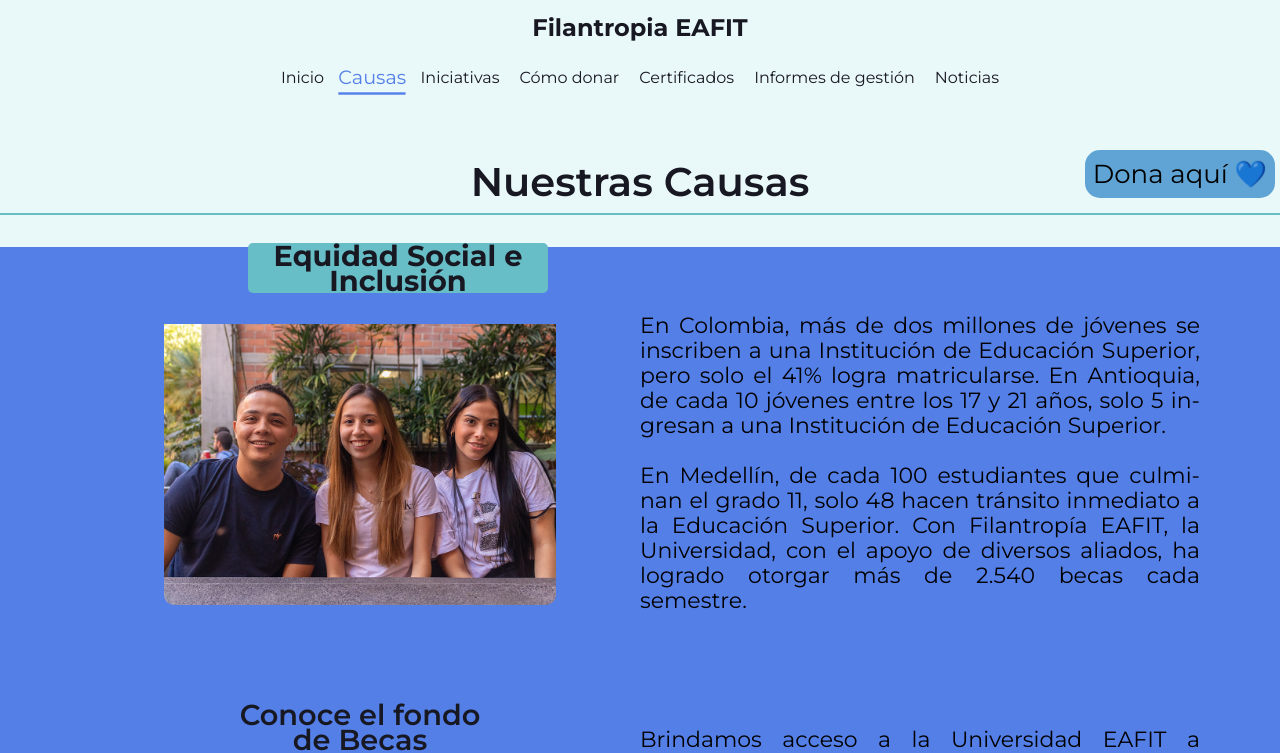
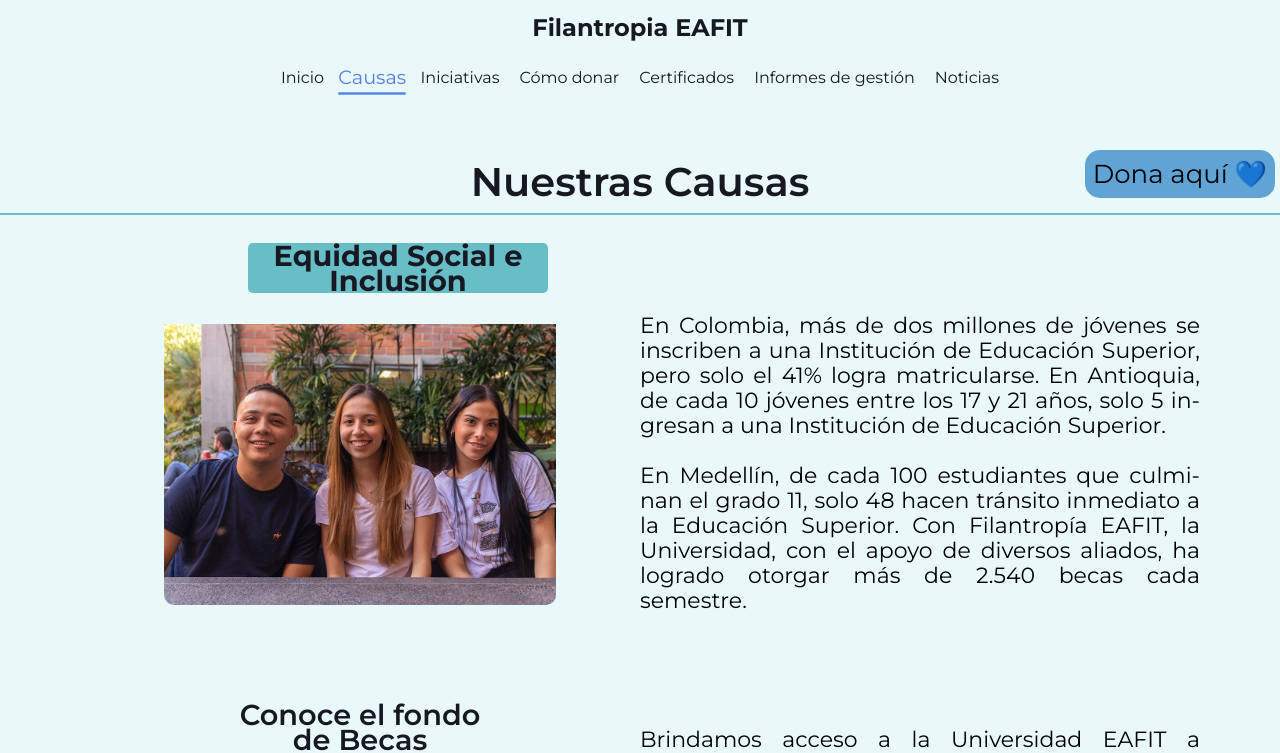
Before and after one commit to nodo-eafit-frontend/gamma-equipo-2, a Next.js app: page /causas in a window 1280 px wide. Shown: the top 753 px of the page. Built offline with nearby package versions, Linux system fonts and the light colour scheme.

Commit message:
background

```diff
--- a/styles/components/paginaCausas/_flexbox.scss
+++ b/styles/components/paginaCausas/_flexbox.scss
@@ -2,6 +2,7 @@
 $gap	: 0px;
 
 .container {
+	background-color: $light-color;
 	width: 100%;
 	justify-content: space-between;
 	margin: 0 auto;
```
